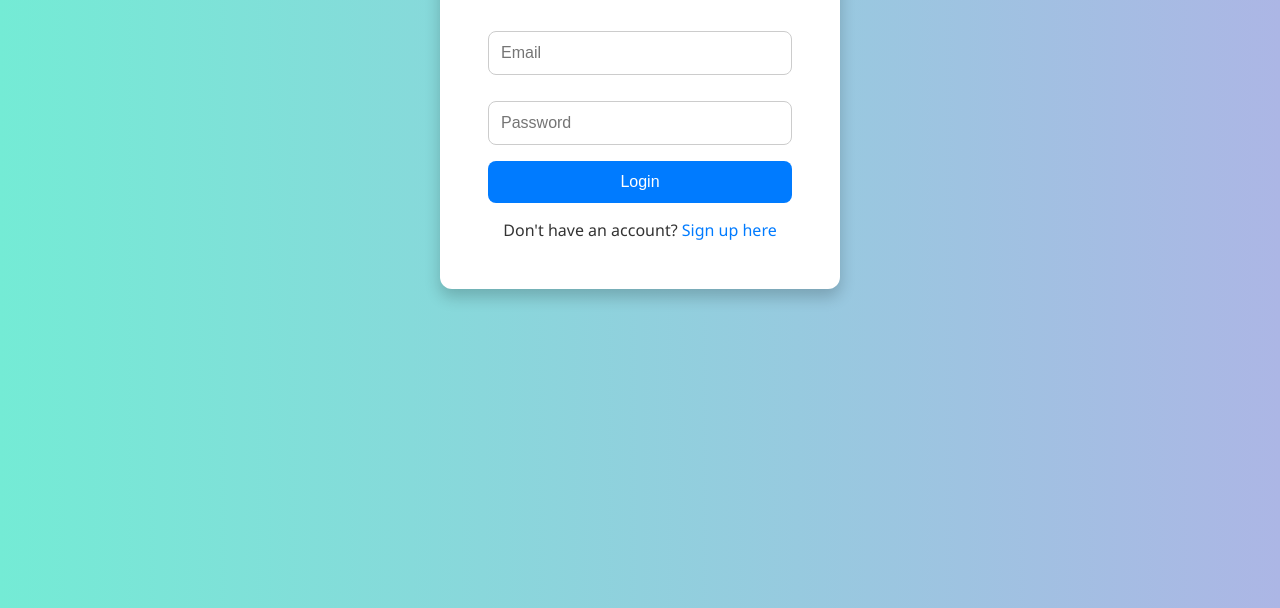
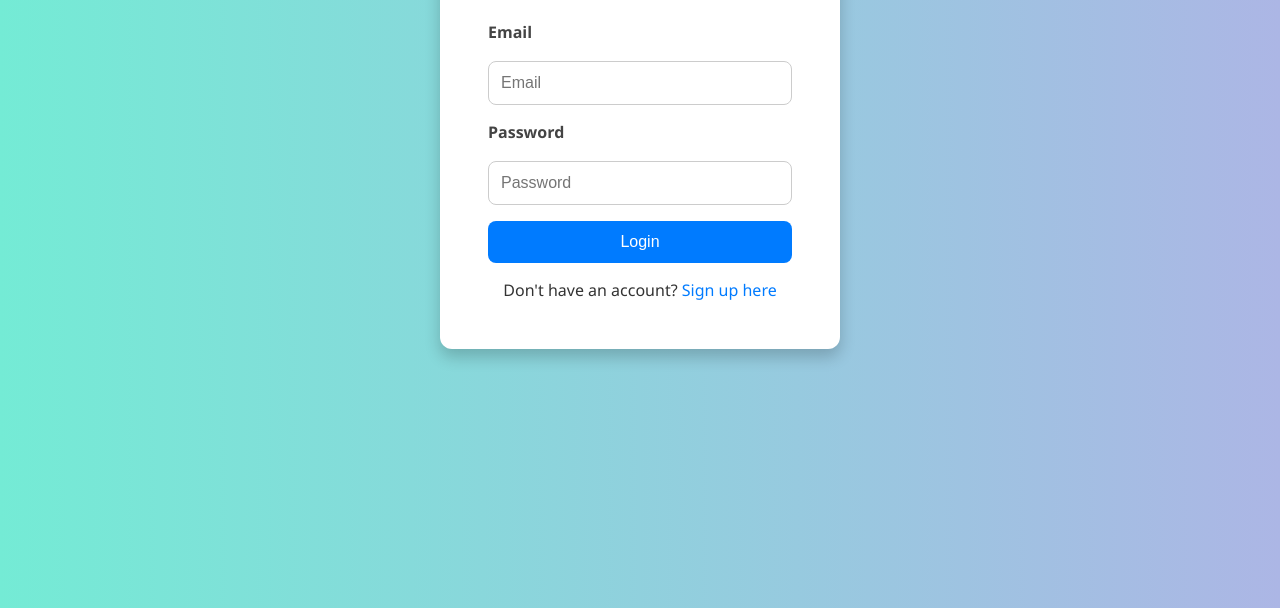
Before and after one commit to smv04/E-commerce-Consultancy, a plain HTML site: page login.html in a window 1280 px wide. Shown: the part 192-800 px from the top of the page. Drawn offline with Linux system fonts and the light colour scheme; files that its build step writes are made by us from their sources.

Commit message:
login.html

```diff
--- a/login.html
+++ b/login.html
@@ -37,7 +37,12 @@
       font-size: 1.5rem;
       margin: 0;
     }
-
+label {
+      display: block;
+      margin-bottom: 0.5rem;
+      font-weight: bold;
+      color: #444;
+    }
     form {
       background-color: #ffffff;
       padding: 3rem;
@@ -118,7 +123,9 @@
 
   <form id="loginForm">
     <h2>Login</h2>
+    <label for="name">Email</label>
     <input type="email" placeholder="Email" id="email" required />
+    <label for="name">Password</label>
     <input type="password" placeholder="Password" id="password" required />
     <button type="submit">Login</button>
     <p>Don't have an account? <a href="signup.html">Sign up here</a></p>
```
